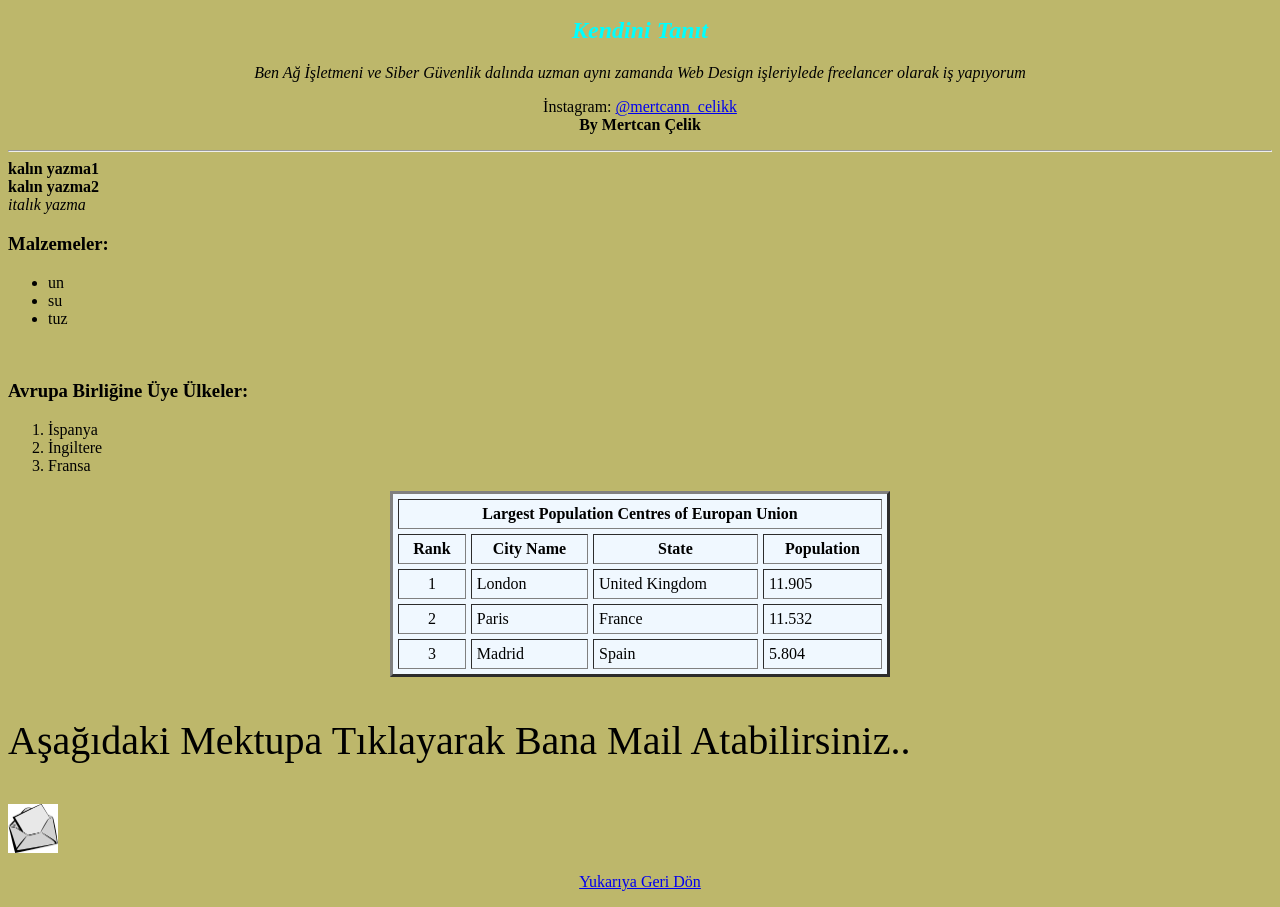
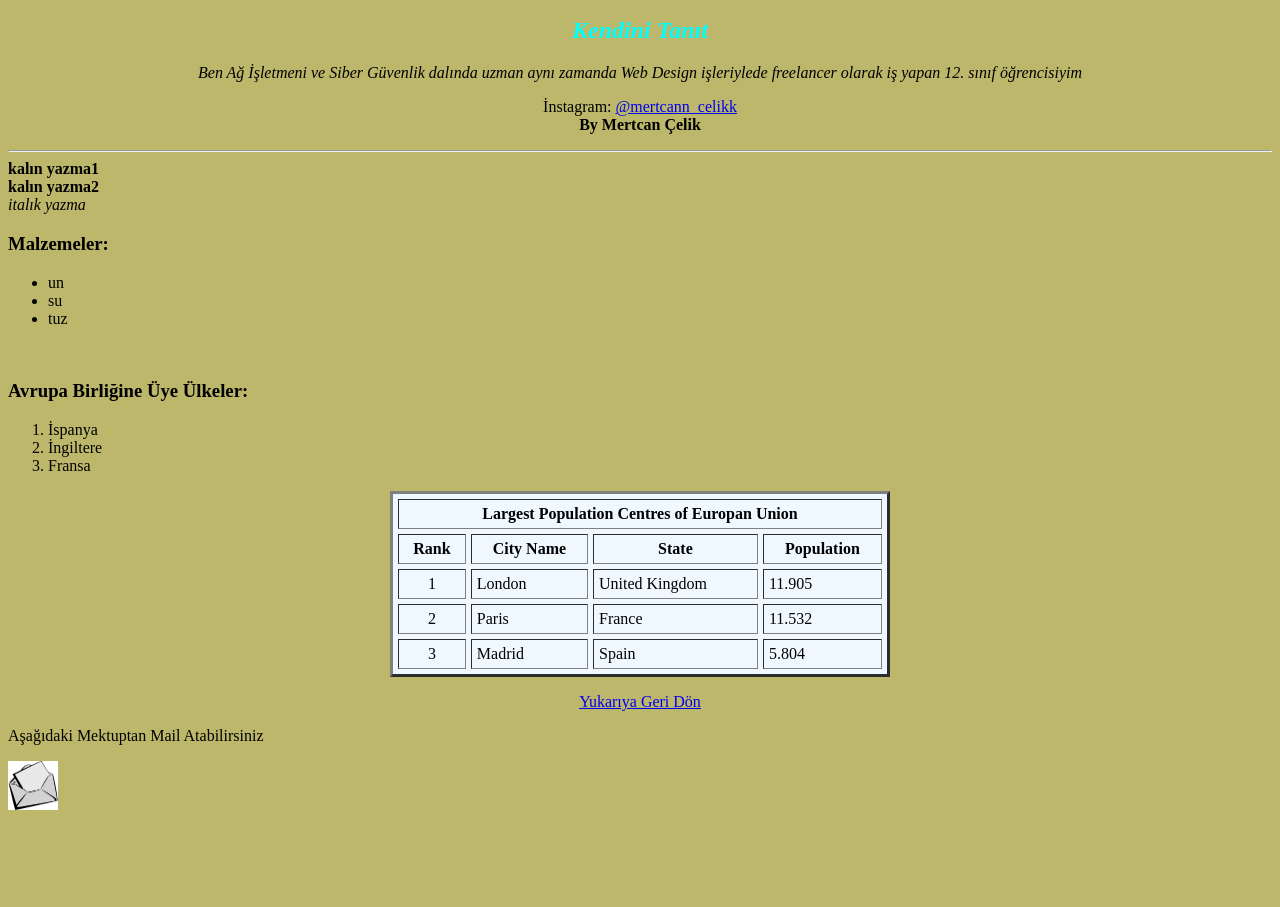
Before and after one commit to Mert7can18/ilksayfam, a plain HTML site: page index.html in a window 1280 px wide. Shown: the part 57-964 px from the top of the page. After the commit the page ends 879 px from the top, so only its background shows below. Drawn offline with Linux system fonts and the light colour scheme.

Commit message:
index.html

```diff
--- a/index.html
+++ b/index.html
@@ -7,11 +7,12 @@
     <link rel = "stylesheet" href = "style.css" />
 </head>
 
+
 <body>
 <a name ="dönüs"></a>
 <h1>Ben Kimim</h1>
 <h2 align = center class="sınıf">Kendini Tanıt</h2>
-<p align= center class="sınıf">Ben Ağ İşletmeni ve Siber Güvenlik dalında uzman aynı zamanda Web Design işleriylede freelancer olarak iş yapıyorum</p>
+<p align= center class="sınıf">Ben Ağ İşletmeni ve Siber Güvenlik dalında uzman aynı zamanda Web Design işleriylede freelancer olarak iş yapan 12. sınıf öğrencisiyim</p>
 
 <p align = center>İnstagram: <a href ="https://www.instagram.com/mertcann_celiik" target = "_blank"  title = "Beni Takip Edin">@mertcann_celikk</a><br><b>By Mertcan Çelik</b> </p>
 <hr/>
@@ -65,13 +66,12 @@
     </tr>
 </table>
 
-
+<p align= center><a href = #dönüs>Yukarıya Geri Dön</a></p>
 
 <!--<p><a href = "mailto:mert7can4114@gmail.com" target = _blank>Eksikler için mail at</a></p>-->
+<p class="mesaj">Aşağıdaki Mektuptan Mail Atabilirsiniz</p>
+<a class="resim" href = "mailto:mert7can4114@gmail.com" target="_blank"><img src="letter.png" width= 50/></a>
 
-<p class="link" width= 50>Aşağıdaki Mektupa Tıklayarak Bana Mail Atabilirsiniz..</p>
-<a href = "mailto:mert7can4114@gmail.com" target="_blank"><img src="letter.png" width= 50/></a>
-<p align= center><a href = #dönüs>Yukarıya Geri Dön</a></p>
 </body>
 
 
```
